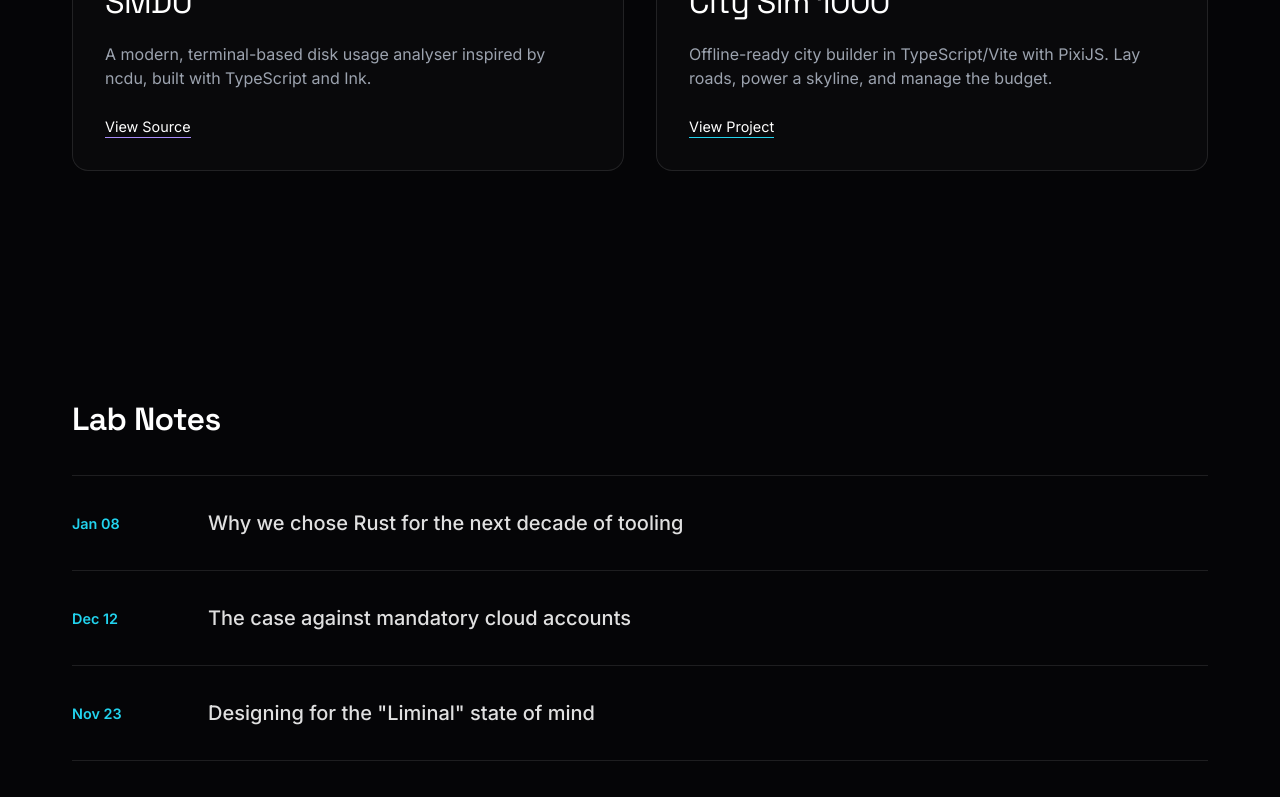
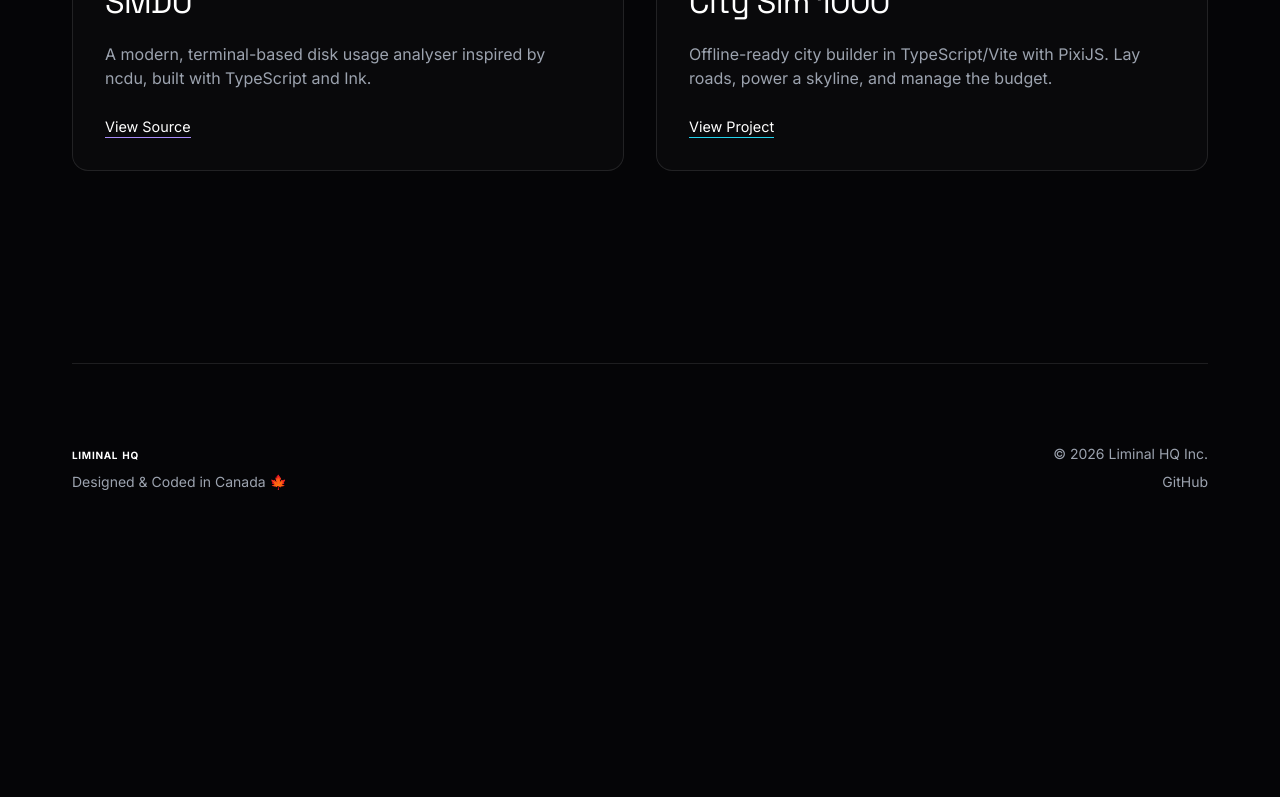
Before and after one commit to liminal-hq/liminal-hq.github.io, a Next.js app: page / in a window 1280 px wide. Shown: the part 2000-2797 px from the top of the page. After the commit the page ends 2572 px from the top, so only its background shows below. Built offline with nearby package versions, Linux system fonts and the light colour scheme.

Commit message:
feat(content): Comment out Lab Notes section until further notice

```diff
--- a/src/app/page.tsx
+++ b/src/app/page.tsx
@@ -1,18 +1,22 @@
 import Header from "@/components/Header";
 import HeroSection from "@/components/HeroSection";
 import PhilosophySection from "@/components/PhilosophySection";
+// import LabSection from "@/components/LabSection";
 import WorkSection from "@/components/WorkSection";
-import LabSection from "@/components/LabSection";
 import Footer from "@/components/Footer";
 
 export default function Home() {
   return (
     <div className="container-custom">
       <Header />
-      <HeroSection />
-      <PhilosophySection />
-      <WorkSection />
-      <LabSection />
+
+      <main>
+        <HeroSection />
+        <PhilosophySection />
+        <WorkSection />
+        {/* <LabSection /> */}
+      </main>
+
       <Footer />
     </div>
   );
```
